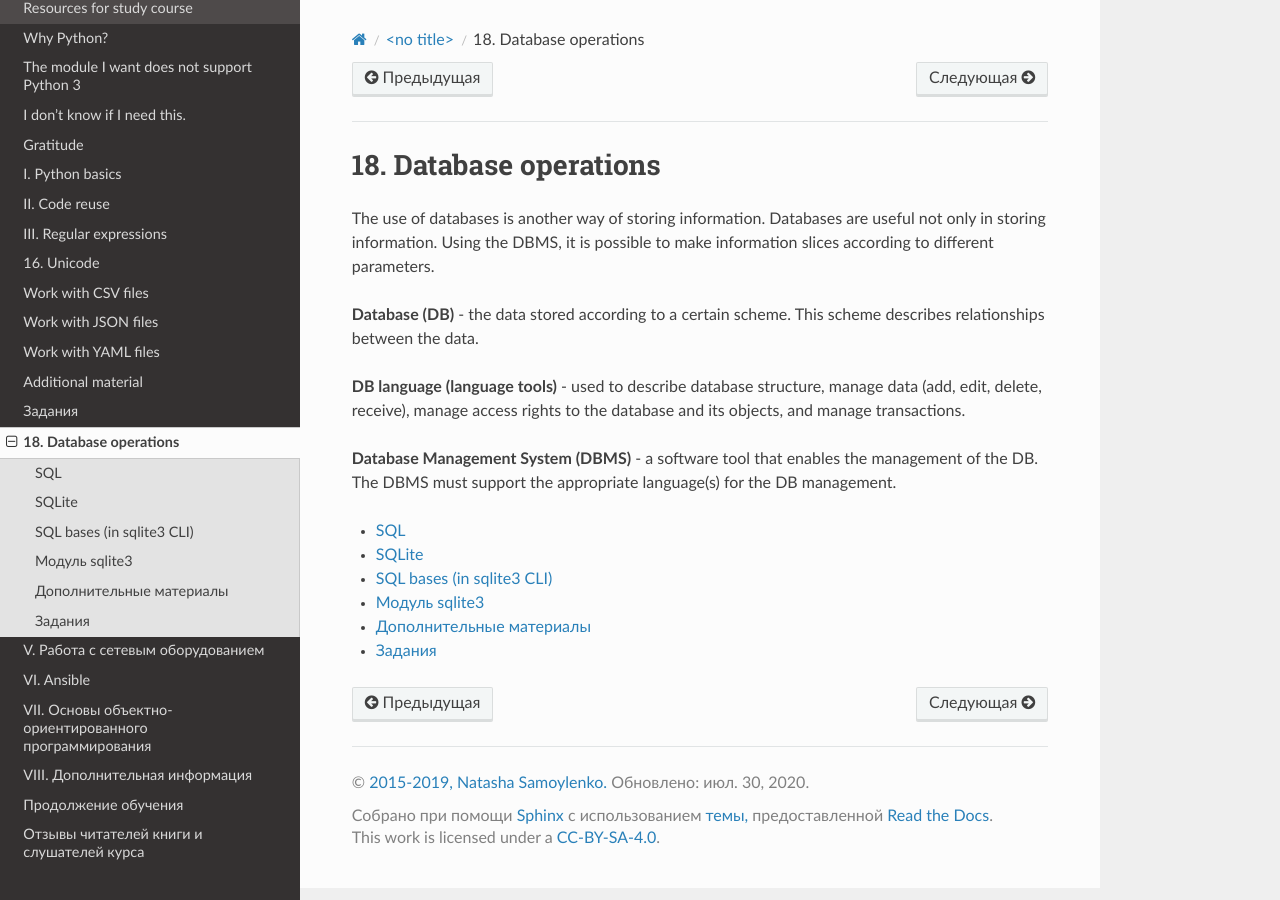
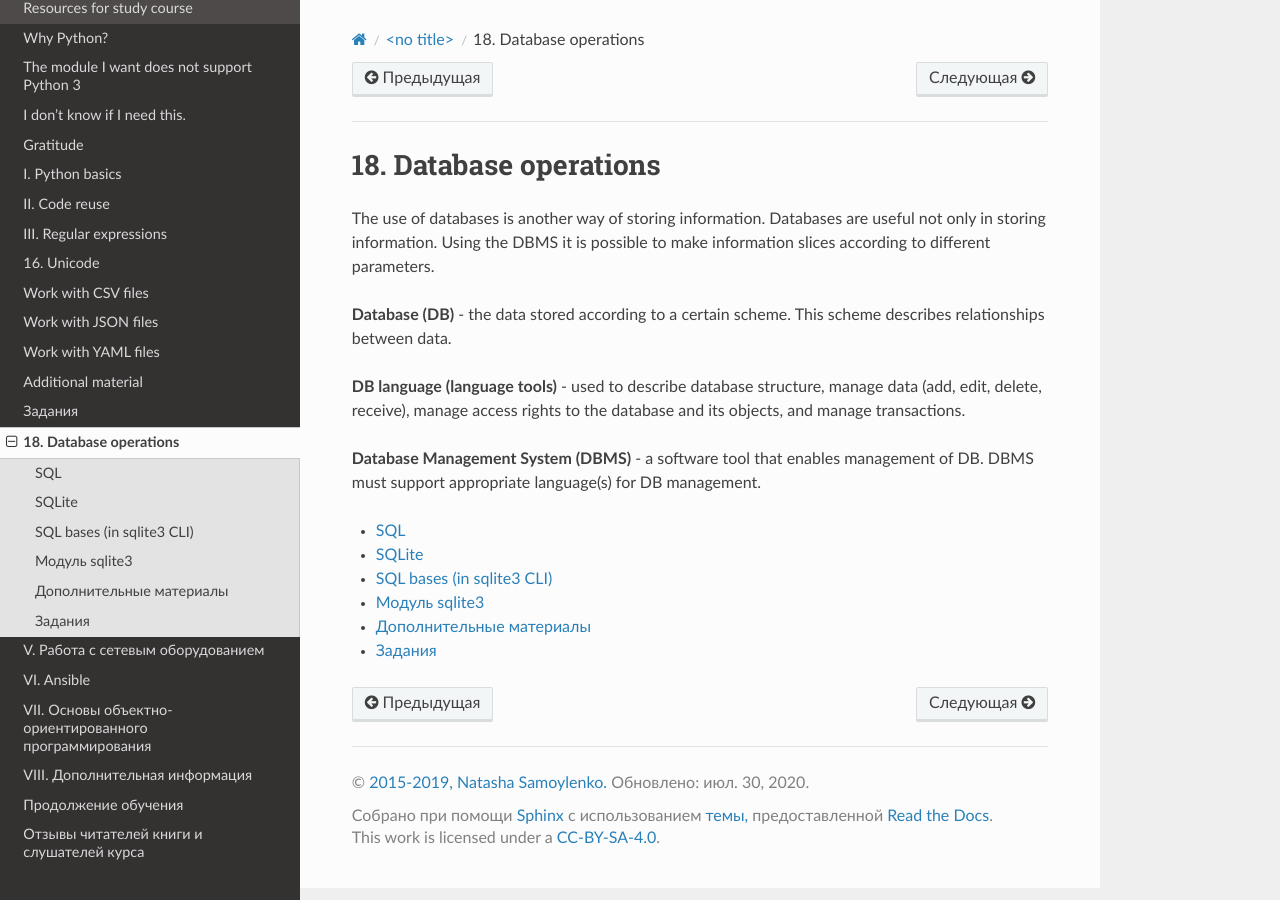
Before and after one commit to Aidar5/nattoeng, a Sphinx documentation site: the page built from docs/source/book/18_db/index.rst, in a window 1280 px wide. Built offline with Sphinx 7.4.7 and the Read the Docs theme 2.0.0, drawn with Linux system fonts in a browser that asks for light colours; pages that are not in the unit, such as notebooks, are missing from menus.

Commit message:
Update index.rst

```diff
--- a/docs/source/book/18_db/index.rst
+++ b/docs/source/book/18_db/index.rst
@@ -8,13 +8,13 @@
 ============================
 
 
-The use of databases is another way of storing information. Databases are useful not only in storing information. Using the DBMS, it is possible to make information slices according to different parameters.
+The use of databases is another way of storing information. Databases are useful not only in storing information. Using the DBMS it is possible to make information slices according to different parameters.
 
-**Database (DB)** - the data stored according to a certain scheme. This scheme describes relationships between the data.
+**Database (DB)** - the data stored according to a certain scheme. This scheme describes relationships between data.
 
 **DB language (language tools)** - used to describe database structure, manage data (add, edit, delete, receive), manage access rights to the database and its objects, and manage transactions.
 
-**Database Management System (DBMS)** - a software tool that enables the management of the DB. The DBMS must support the appropriate language(s) for the DB management.
+**Database Management System (DBMS)** - a software tool that enables management of DB. DBMS must support appropriate language(s) for DB management.
 
 .. toctree::
    :maxdepth: 1
```
